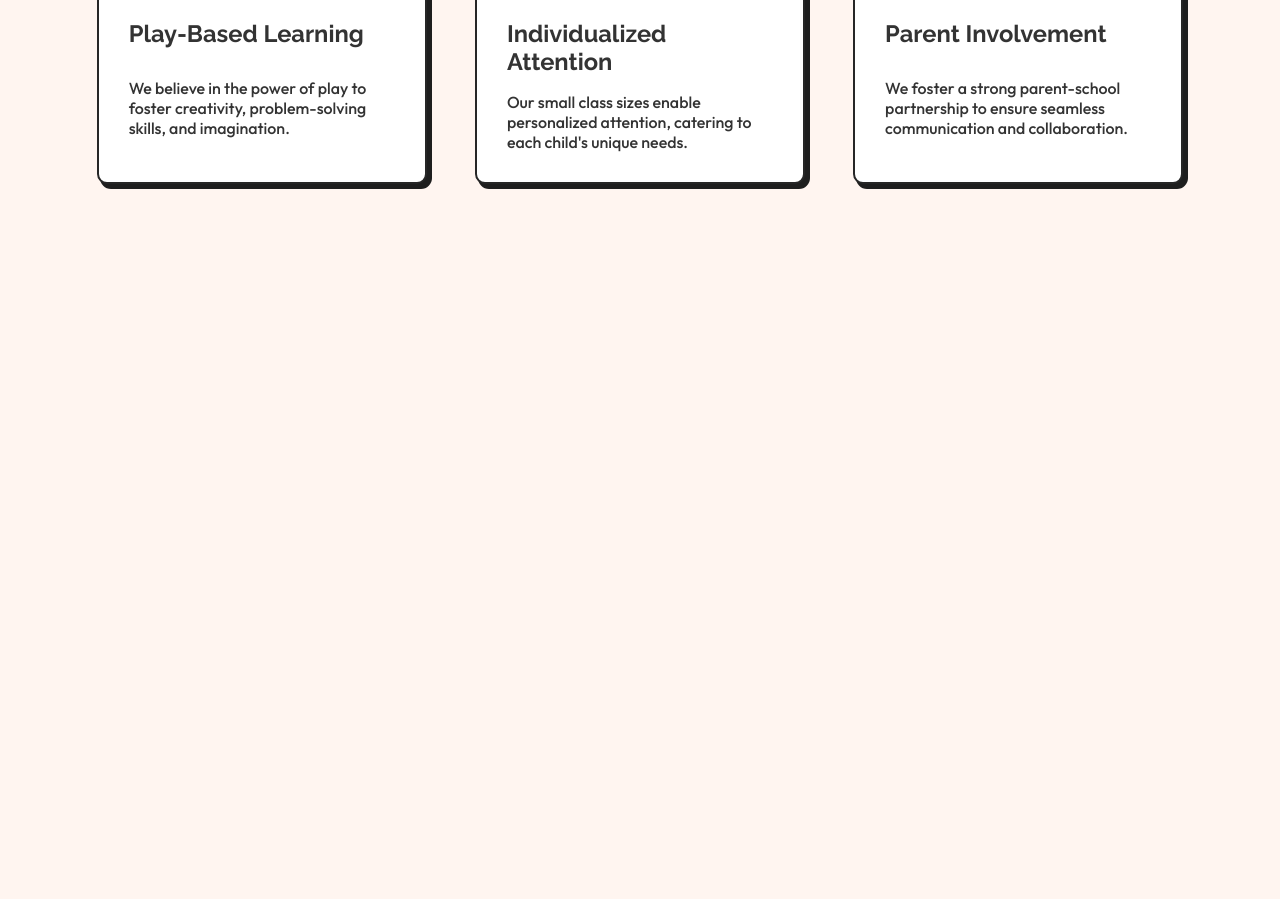
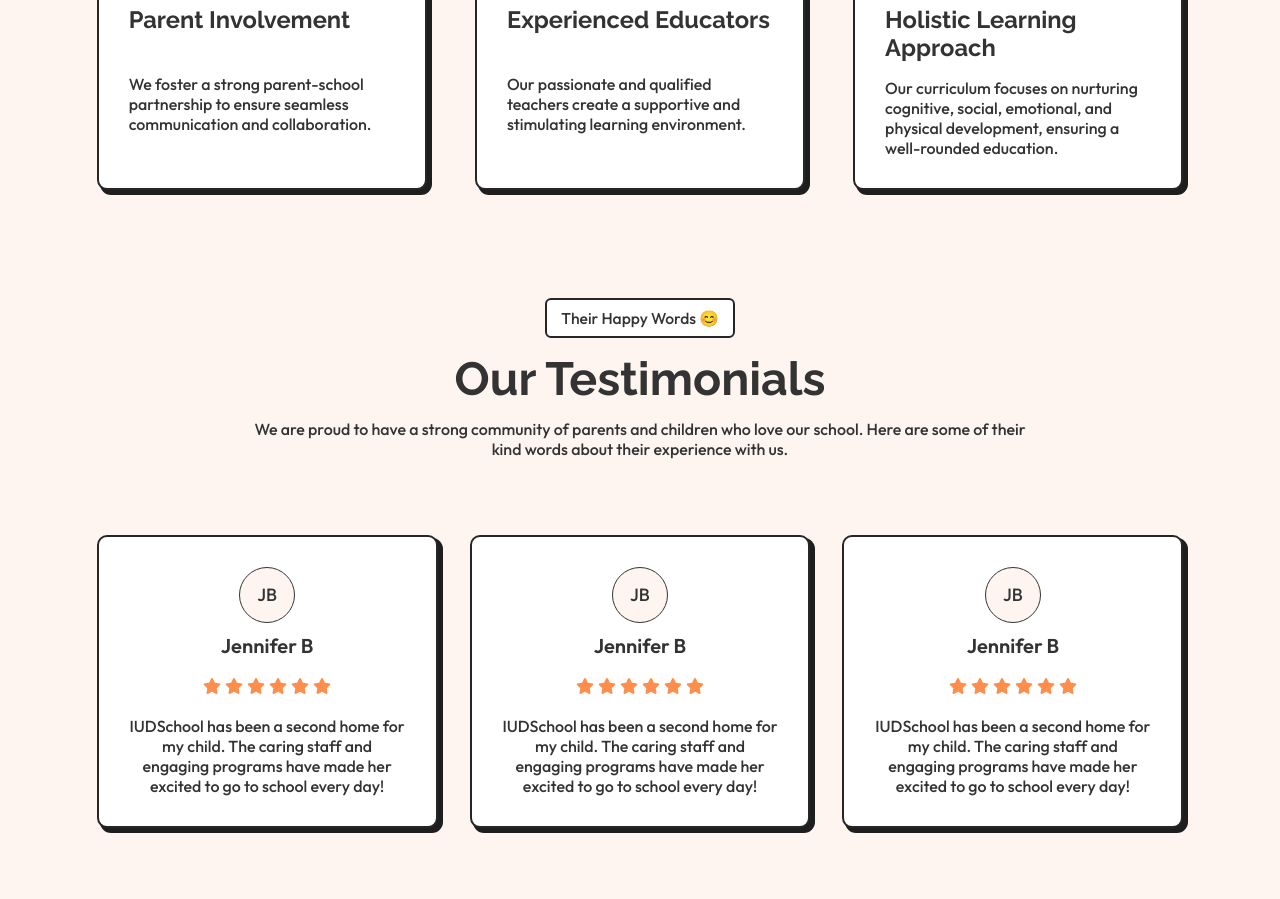
Before and after one commit to Destiny-Isiguzo/IUDSchool, a plain HTML site: page index.html in a window 1280 px wide. Shown: the part 1417-2316 px from the top of the page. Before the commit the page ends 1701 px from the top, so only its background shows below. Drawn offline with nearby package versions, Linux system fonts and the light colour scheme.

Commit message:
"Updated index.html and style-components CSS files: added testimonials section, modified benefits section, and adjusted layout and styling."

```diff
--- a/index.html
+++ b/index.html
@@ -28,10 +28,12 @@
       <link rel="stylesheet" href="style-components/header.css">
       <link rel="stylesheet" href="style-components/hero.css">
       <link rel="stylesheet" href="style-components/benefits.css">
+      <link rel="stylesheet" href="style-components/testimonials.css">
       <!-- === -->
 
+      <script src="https://unpkg.com/swiper@8.3.2/swiper-bundle.min.js"></script>
+      <script src="https://unpkg.com/scrollreveal"></script>
       <script src="src/main.js" defer></script>
-      <script src="https://unpkg.com/scrollreveal"></script>
 
       <title>Home - IUDSchool &#8901; Competentia et Excellentia</title>
    </head>
@@ -66,6 +68,7 @@
 
          <img src="assets/images/abstract-design1.png" alt="Abstract image" class="top-banner-img2"/>
       </aside>
+      <!-- TOP BANNER -->
 
       <header class="header" role="banner">
          <a href="index.html" class="nav-logo-container" title="IUDSchool's logo">
@@ -164,6 +167,7 @@
             </div>
          </nav>
       </header>
+      <!-- HEADER -->
 
       <main class="main" role="main">
          <section class="hero">
@@ -218,6 +222,7 @@
                </a>
             </div>
          </section>
+         <!-- HERO -->
 
          <section class="benefits">
             <div class="benefits-heading-container">
@@ -237,29 +242,15 @@
             <div class="benefits-card-container">
                <div class="benefits-card">
                   <div class="benefits-card-icon-container">
-                     <i class="fa-solid fa-graduation-cap" aria-label="Graduation cap icon"></i>
+                     <i class="fa-solid fa-bell-concierge" aria-label="Attention icon"></i>
                   </div>
 
                   <h4 class="benefits-card-title">
-                     Holistic Learning Approach
+                     Individualized Attention
                   </h4>
 
                   <p class="benefits-card-desc">
-                     Our curriculum focuses on nurturing cognitive, social, emotional, and physical development, ensuring a well-rounded education.
-                  </p>
-               </div>
-
-               <div class="benefits-card">
-                  <div class="benefits-card-icon-container">
-                     <i class="fa-brands fa-web-awesome" aria-label="Crown icon"></i>
-                  </div>
-
-                  <h4 class="benefits-card-title">
-                     Experienced Educators
-                  </h4>
-
-                  <p class="benefits-card-desc">
-                     Our passionate and qualified teachers create a supportive and stimulating learning environment.
+                     Our small class sizes enable personalized attention, catering to each child's unique needs.
                   </p>
                </div>
 
@@ -293,20 +284,6 @@
 
                <div class="benefits-card">
                   <div class="benefits-card-icon-container">
-                     <i class="fa-solid fa-bell-concierge" aria-label="Attention icon"></i>
-                  </div>
-
-                  <h4 class="benefits-card-title">
-                     Individualized Attention
-                  </h4>
-
-                  <p class="benefits-card-desc">
-                     Our small class sizes enable personalized attention, catering to each child's unique needs.
-                  </p>
-               </div>
-
-               <div class="benefits-card">
-                  <div class="benefits-card-icon-container">
                      <i class="fa-solid fa-user-group" aria-label="Users icon"></i>
                   </div>
 
@@ -318,8 +295,140 @@
                      We foster a strong parent-school partnership to ensure seamless communication and collaboration.
                   </p>
                </div>
+
+               <div class="benefits-card">
+                  <div class="benefits-card-icon-container">
+                     <i class="fa-brands fa-web-awesome" aria-label="Crown icon"></i>
+                  </div>
+
+                  <h4 class="benefits-card-title">
+                     Experienced Educators
+                  </h4>
+
+                  <p class="benefits-card-desc">
+                     Our passionate and qualified teachers create a supportive and stimulating learning environment.
+                  </p>
+               </div>
+
+               <div class="benefits-card">
+                  <div class="benefits-card-icon-container">
+                     <i class="fa-solid fa-graduation-cap" aria-label="Graduation cap icon"></i>
+                  </div>
+
+                  <h4 class="benefits-card-title">
+                     Holistic Learning Approach
+                  </h4>
+
+                  <p class="benefits-card-desc">
+                     Our curriculum focuses on nurturing cognitive, social, emotional, and physical development, ensuring a well-rounded education.
+                  </p>
+               </div>
             </div>
          </section>
+         <!-- BENEFITS -->
+
+         <section class="testimonials">
+            <div class="testimonials-heading-container">
+               <div class="testimonials-intro-container">
+                  <p class="testimonials-intro-text">
+                     Their happy words &#128522;
+                  </p>
+               </div>
+
+               <h2 class="testimonials-title">Our Testimonials</h2>
+
+               <p class="testimonials-text-desc">
+                  We are proud to have a strong community of parents and children who love our school. Here are some of their kind words about their experience with us.
+               </p>
+            </div>
+
+            <div class="testimonial-slider-cards">
+               <div class="testimonial-card">
+                  <div class="testimonial-card-heading">
+                     <div class="testimonial-card-img-wrapper">
+                        <p class="testimonial-card-img-text">
+                           JB
+                        </p>
+                     </div>
+
+                     <p class="testimonial-card-name">
+                        Jennifer B
+                     </p>
+                  </div>
+
+                  <div class="testimonial-rating-container">
+                     <i class="fa-solid fa-star" aria-label="Rating icon"></i>
+                     <i class="fa-solid fa-star" aria-label="Rating icon"></i>
+                     <i class="fa-solid fa-star" aria-label="Rating icon"></i>
+                     <i class="fa-solid fa-star" aria-label="Rating icon"></i>
+                     <i class="fa-solid fa-star" aria-label="Rating icon"></i>
+                     <i class="fa-solid fa-star" aria-label="Rating icon"></i>
+                  </div>
+
+                  <p class="testimonial-card-text">
+                     IUDSchool has been a second home for my child. The caring staff and engaging programs have made her excited
+                     to go to school every day!
+                  </p>
+               </div>
+
+               <div class="testimonial-card">
+                  <div class="testimonial-card-heading">
+                     <div class="testimonial-card-img-wrapper">
+                        <p class="testimonial-card-img-text">
+                           JB
+                        </p>
+                     </div>
+
+                     <p class="testimonial-card-name">
+                        Jennifer B
+                     </p>
+                  </div>
+
+                  <div class="testimonial-rating-container">
+                     <i class="fa-solid fa-star" aria-label="Rating icon"></i>
+                     <i class="fa-solid fa-star" aria-label="Rating icon"></i>
+                     <i class="fa-solid fa-star" aria-label="Rating icon"></i>
+                     <i class="fa-solid fa-star" aria-label="Rating icon"></i>
+                     <i class="fa-solid fa-star" aria-label="Rating icon"></i>
+                     <i class="fa-solid fa-star" aria-label="Rating icon"></i>
+                  </div>
+
+                  <p class="testimonial-card-text">
+                     IUDSchool has been a second home for my child. The caring staff and engaging programs have made her excited
+                     to go to school every day!
+                  </p>
+               </div>
+
+               <div class="testimonial-card">
+                  <div class="testimonial-card-heading">
+                     <div class="testimonial-card-img-wrapper">
+                        <p class="testimonial-card-img-text">
+                           JB
+                        </p>
+                     </div>
+
+                     <p class="testimonial-card-name">
+                        Jennifer B
+                     </p>
+                  </div>
+
+                  <div class="testimonial-rating-container">
+                     <i class="fa-solid fa-star" aria-label="Rating icon"></i>
+                     <i class="fa-solid fa-star" aria-label="Rating icon"></i>
+                     <i class="fa-solid fa-star" aria-label="Rating icon"></i>
+                     <i class="fa-solid fa-star" aria-label="Rating icon"></i>
+                     <i class="fa-solid fa-star" aria-label="Rating icon"></i>
+                     <i class="fa-solid fa-star" aria-label="Rating icon"></i>
+                  </div>
+
+                  <p class="testimonial-card-text">
+                     IUDSchool has been a second home for my child. The caring staff and engaging programs have made her excited
+                     to go to school every day!
+                  </p>
+               </div>
+            </div>
+         </section>
+         <!-- TESTIMONIALS -->
       </main>
    </body>
 </html>
--- a/style-components/hero.css
+++ b/style-components/hero.css
@@ -5,7 +5,7 @@
    align-items: center;
    margin-inline: var(--main-margin-inline);
    margin-block: clamp(2.5rem, 2.1479rem + 1.5023vw, 3.5rem)
-                  clamp(5rem, 4.4718rem + 2.2535vw, 6.5rem);
+                  clamp(5rem, 4.2958rem + 3.0047vw, 7rem);
 }
 
 .hero-image-container {
--- /dev/null
+++ b/style-components/testimonials.css
@@ -0,0 +1,94 @@
+.testimonials {
+   display: flex;
+   flex-direction: column;
+   gap: clamp(3.125rem, 2.4648rem + 2.8169vw, 5rem);
+   margin-inline: var(--main-margin-inline);
+   margin-block: 0 clamp(5rem, 4.2958rem + 3.0047vw, 7rem);
+}
+
+.testimonials-heading-container {
+   display: flex;
+   flex-direction: column;
+   align-items: center;
+   gap: clamp(0.625rem, 0.537rem + 0.3756vw, 0.875rem);
+   text-align: center;
+}
+
+.testimonials-intro-container {
+   background-color: var(--absolute-white);
+   border-radius: var(--border-radius-6);
+   border: var(--border);
+   font-family: var(--ff-outfit);
+   font-size: clamp(0.875rem, 0.831rem + 0.1878vw, 1rem);
+   text-transform: capitalize;
+   padding: 0.5rem 0.875rem;
+   width: fit-content;
+}
+
+.testimonials-title {
+   font-family: var(--ff-raleway);
+   font-size: var(--fs-xxl);
+   font-weight: var(--fw-bold);
+}
+
+.testimonials-text-desc {
+   font-family: var(--ff-outfit);
+   max-width: 50rem;
+}
+
+.testimonial-slider-cards {
+   display: grid;
+   grid-template-columns: repeat(auto-fit, minmax(15rem, 1fr));
+   gap: 2rem;
+}
+
+.testimonial-card {
+   background-color: var(--absolute-white);
+   border: var(--border);
+   border-radius: var(--border-radius-10);
+   box-shadow: 4px 4px 0 1px #1e1e1e;
+   display: flex;
+   justify-content: center;
+   flex-direction: column;
+   gap: 1.25rem;
+   text-align: center;
+   padding: 1.875rem;
+}
+
+.testimonial-card-heading {
+   display: flex;
+   flex-direction: column;
+   gap: .625rem;
+}
+
+.testimonial-card-img-wrapper {
+   background-color: var(--primary-orange-97);
+   border: .063rem solid var(--text-grey-20);
+   border-radius: 50%;
+   display: flex;
+   justify-content: center;
+   align-items: center;
+   padding: .5rem;
+   margin: auto;
+   width: 3.5rem;
+   height: 3.5rem;
+}
+
+.testimonial-card-img-text {
+   font-family: var(--ff-outfit);
+   font-size: var(--fs-s1);
+}
+
+.testimonial-card-name {
+   font-family: var(--ff-outfit);
+   font-size: var(--fs-m4);
+   font-weight: var(--fw-semibold);
+}
+
+.testimonial-rating-container i {
+   color: var(--primary-orange-65);
+}
+
+.testimonial-card-text {
+   font-family: var(--ff-outfit);
+}
```
Also changed, not shown: style-components/benefits.css (+10 -5 lines).
